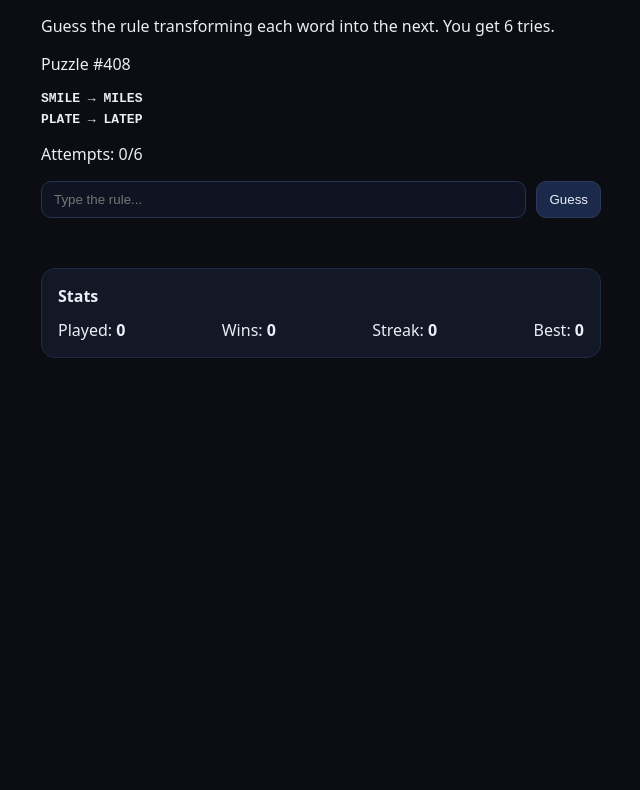
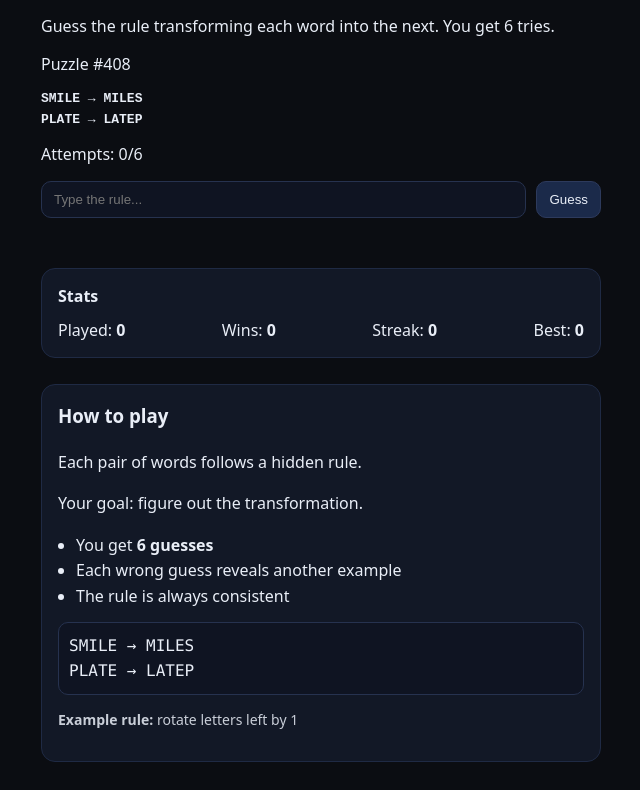
Before and after one commit to TharunSakthi/scrmbled, a website built with Vite: page index.html in a window 1280 px wide. Shown: the part 119-909 px from the top of the page, without its empty margins (319-959 px from the left). Before the commit the page ends 800 px from the top, so only its background shows below. Built offline with nearby package versions, Linux system fonts and the light colour scheme.

Commit message:
Add how to play panel

```diff
--- a/index.html
+++ b/index.html
@@ -44,6 +44,25 @@
 
     <!-- NEW: Stats panel -->
     <div id="stats"></div>
+    <div id="howto" class="card howto">
+  <h3>How to play</h3>
+
+  <p>Each pair of words follows a hidden rule.</p>
+  <p>Your goal: figure out the transformation.</p>
+
+  <ul>
+    <li>You get <b>6 guesses</b></li>
+    <li>Each wrong guess reveals another example</li>
+    <li>The rule is always consistent</li>
+  </ul>
+
+  <div class="examples">
+    <div class="mono">SMILE → MILES</div>
+    <div class="mono">PLATE → LATEP</div>
+  </div>
+
+  <p class="hint"><b>Example rule:</b> rotate letters left by 1</p>
+</div>
 
   </div>
 
--- a/src/style.css
+++ b/src/style.css
@@ -11,3 +11,30 @@ button { padding: 10px 12px; border-radius: 10px; border: 1px solid #2d3a5c; bac
 button:disabled { opacity: 0.5; cursor: not-allowed; }
 #feedback { margin-top: 12px; min-height: 22px; }
 .small { opacity: 0.8; font-size: 14px; }
+
+.howto {
+  margin-top: 26px;
+  line-height: 1.6;
+}
+
+.howto h3 {
+  margin-top: 0;
+}
+
+.howto ul {
+  padding-left: 18px;
+  margin: 10px 0;
+}
+
+.examples {
+  background: #0f1422;
+  border: 1px solid #26324f;
+  border-radius: 10px;
+  padding: 10px;
+  margin: 12px 0;
+}
+
+.hint {
+  opacity: 0.85;
+  font-size: 14px;
+}
```
